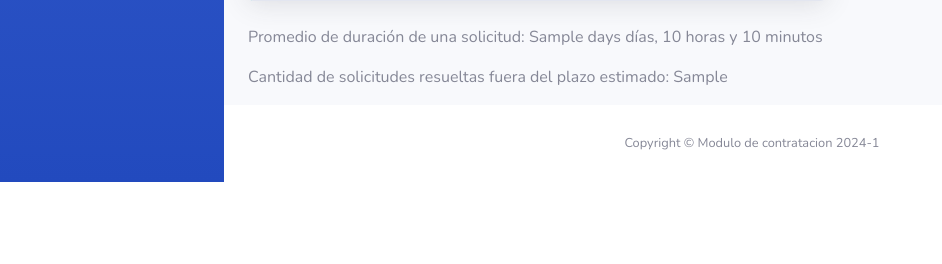
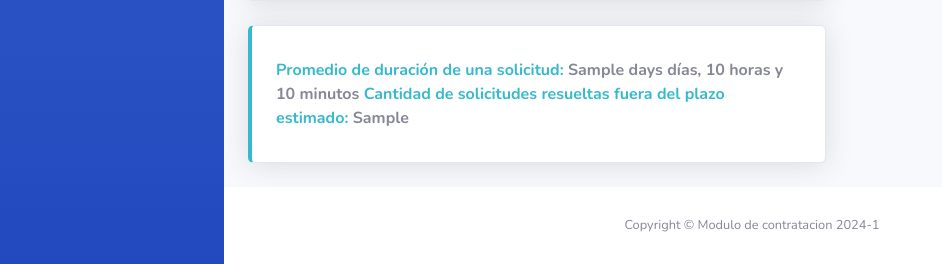
Before and after one commit to ICESI-PI1-2024A-G1/proyecto-t5, a Django app: template hiring_module/hiring_app/templates/statistical_registers/manager_statistics.html in a window 1280 px wide. Shown: the part 1284-1548 px from the top of the page, without its empty margins (0-942 px from the left). Before the commit the page ends 1466 px from the top, so only its background shows below. Run offline with Django 5.2, Linux system fonts and the light colour scheme; the template is opened without the code that fills it: most values are stand-ins (such as "Sample title", 1, 10 or a date in 2020); parts of the project's set-up code (start-up, migrations or seed data) failed here and were passed over; some libraries are stand-ins or nearby versions.

Commit message:
END:BUILD: Displaying the average request time and the number of requests that exceeded the allotted time

```diff
--- /dev/null
+++ b/hiring_module/hiring_app/templates/statistical_registers/components/average_time_and_overdue_requests.html
@@ -0,0 +1,10 @@
+<div class="col-xl-7 col-md-6 mb-4">
+    <div class="card border-left-info shadow h-100 py-2">
+        <div class="m-4 font-weight-bold">
+            <h6 style="display: inline;" class="font-weight-bold text-info">Promedio de duración de una solicitud: </h6>
+            <p style="display: inline;">{{ average_duration.days }} días, {{ average_duration.hours }} horas y {{ average_duration.minutes }} minutos</p>
+            <h6 style="display: inline;" class="font-weight-bold text-info">Cantidad de solicitudes resueltas fuera del plazo estimado: </h6>
+            <p style="display: inline;">{{ overdue_requests }}</p>
+        </div>
+    </div>
+</div>
--- a/hiring_module/hiring_app/templates/statistical_registers/statistical_info.html
+++ b/hiring_module/hiring_app/templates/statistical_registers/statistical_info.html
@@ -15,11 +15,8 @@
 
     <!-- Pie Chart -->
     {% include 'statistical_registers/components/pie_chart_daily_requests.html' %}
-    </div>
-        <p>Promedio de duración de una solicitud: {{ average_duration.days }} días, {{ average_duration.hours }} horas y {{ average_duration.minutes }} minutos</p>
-        <p>Cantidad de solicitudes resueltas fuera del plazo estimado: {{ overdue_requests }}</p>
-    <div>
 
+    {% include 'statistical_registers/components/average_time_and_overdue_requests.html' %}
 
 </div>
 
```
